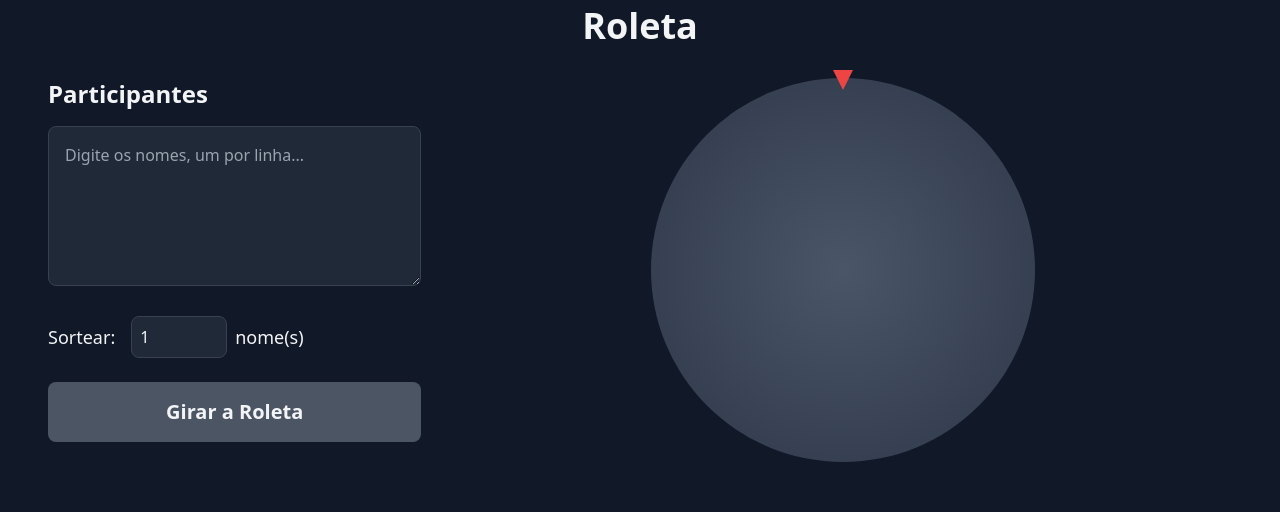
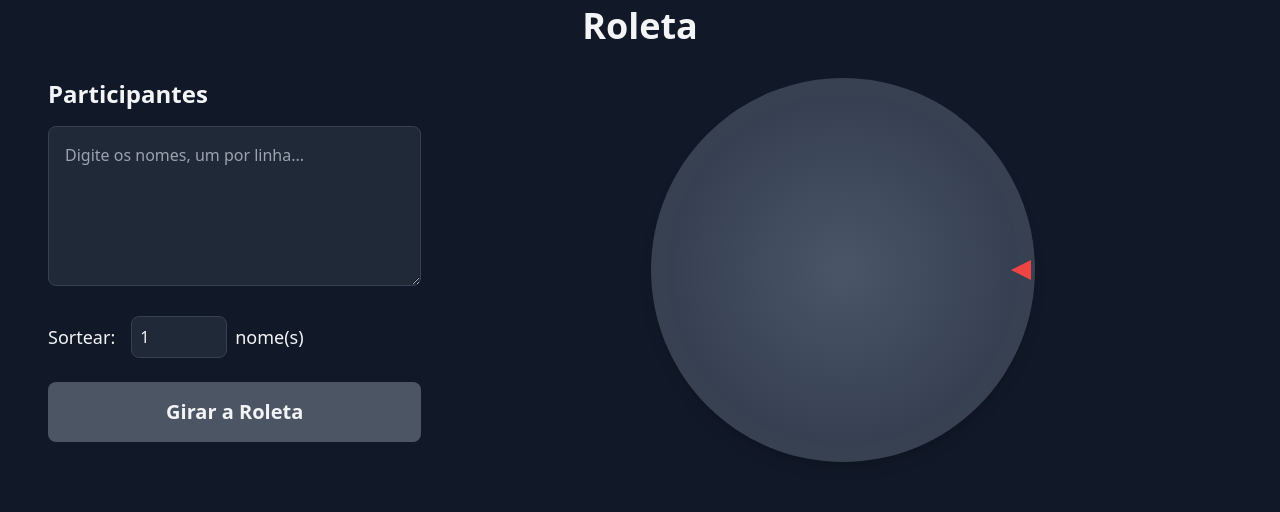
Before and after one commit to davimfdev/davimf.dev, a React (Vite) app: page /roulette in a window 1280 px wide. Shown: the part 139-651 px from the top of the page. Built offline with nearby package versions, Linux system fonts and the light colour scheme.

Commit message:
Changed animations and styles

```diff
--- a/src/pages/Roulette.tsx
+++ b/src/pages/Roulette.tsx
@@ -21,9 +21,6 @@ const Roulette = () => {
       const endAngle = (index + 1) * segmentAngle;
       return `${color} ${startAngle}deg ${endAngle}deg`;
     });
-    // The CSS conic-gradient starts at the top (12 o'clock) by default.
-    // The trigonometric functions (sin, cos) start from the right (3 o'clock).
-    // 'from 90deg' aligns the gradient's start with the math functions, ensuring names are centered in their color segments.
     return `conic-gradient(from 90deg, ${gradientParts.join(', ')})`;
   }, [nameList, segmentAngle]);
 
@@ -56,13 +53,12 @@ const Roulette = () => {
       const targetSegmentCenterAngle = (winnerIndexInOriginal * segmentAngle) + (segmentAngle / 2);
       const randomOffset = (Math.random() - 0.5) * segmentAngle * 0.8;
 
-      // The pointer is at the top. In a coordinate system where 0 is to the right, the top is at 270 degrees.
-      const pointerAngle = 270;
+      const pointerAngle = 360;
       const targetRotation = pointerAngle - targetSegmentCenterAngle - randomOffset;
 
       const finalRotation = currentRotation - (currentRotation % 360) + revolutions + targetRotation;
 
-      const duration = i === 0 ? 5000 : 2000;
+      const duration = i === 0 ? 5000 : 1500; // Subsequent spins are faster
       await spinTo(finalRotation, duration);
       currentRotation = finalRotation;
 
@@ -72,7 +68,7 @@ const Roulette = () => {
       availableNames = availableNames.filter(name => name !== winner);
 
       if (i < Math.min(numberOfWinners, nameList.length) - 1) {
-        await new Promise(resolve => setTimeout(resolve, 1000));
+        await new Promise(resolve => setTimeout(resolve, 500)); // Pause between spins is shorter
       }
     }
 
@@ -116,15 +112,19 @@ const Roulette = () => {
           </button>
         </div>
 
-        <div className="md:col-span-2 flex flex-col items-center relative">
-            <div className="absolute top-0 left-1/2 -translate-x-1/2 z-10" style={{top: '-8px'}}>
+        <div className="md:col-span-2 flex flex-col items-center justify-center">
+            <div className="relative w-fit h-fit">
+                {/* Pointer */}
+                <div className="absolute right-0 top-1/2 -translate-y-1/2 z-10" style={{ right: '4px' }}>
                     <div className="w-0 h-0" style={{
-                    borderLeft: '10px solid transparent',
-                    borderRight: '10px solid transparent',
-                    borderTop: '20px solid #EF4444',
+                        borderTop: '10px solid transparent',
+                        borderBottom: '10px solid transparent',
+                        borderRight: '20px solid #EF4444',
                     }}></div>
                 </div>
-            <div className="relative w-96 h-96">
+
+                {/* Roulette Container with Border */}
+                <div className="relative w-96 h-96 bg-gray-700 rounded-full p-4 shadow-lg">
                     <div
                         id="roulette-wheel"
                         className="relative w-full h-full rounded-full overflow-hidden"
@@ -132,7 +132,7 @@ const Roulette = () => {
                     >
                         {nameList.length > 0 && nameList.map((name, index) => {
                             const angle = (index * segmentAngle) + (segmentAngle / 2);
-                        const radius = 0.6; // 60% of radius
+                            const radius = 0.6;
                             const x = Math.cos(angle * Math.PI / 180) * radius * 50 + 50;
                             const y = Math.sin(angle * Math.PI / 180) * radius * 50 + 50;
                             return (
@@ -142,7 +142,7 @@ const Roulette = () => {
                                     style={{
                                         left: `${x}%`,
                                         top: `${y}%`,
-                                    transform: `translate(-50%, -50%) rotate(${angle + 90}deg)`
+                                        transform: `translate(-50%, -50%) rotate(${angle}deg)`
                                     }}
                                 >
                                     <span className="text-white font-bold text-center block max-w-[100px] overflow-hidden text-ellipsis whitespace-nowrap">
@@ -153,9 +153,10 @@ const Roulette = () => {
                         })}
                     </div>
                 </div>
+            </div>
             {winners.length > 0 && !isSpinning && (
                 <div className="mt-8 w-full text-center">
-                    <h2 className="text-3xl font-bold mb-4">Sorteado(s):</h2>
+                    <h2 className="text-3xl font-bold mb-4">Vencedor(es):</h2>
                     <ul className="text-2xl text-green-400">
                     {winners.map((winner, index) => (
                         <li key={index} className="fade-in">{winner}</li>
```
Lines whose indentation alone changed are shown as unchanged.
